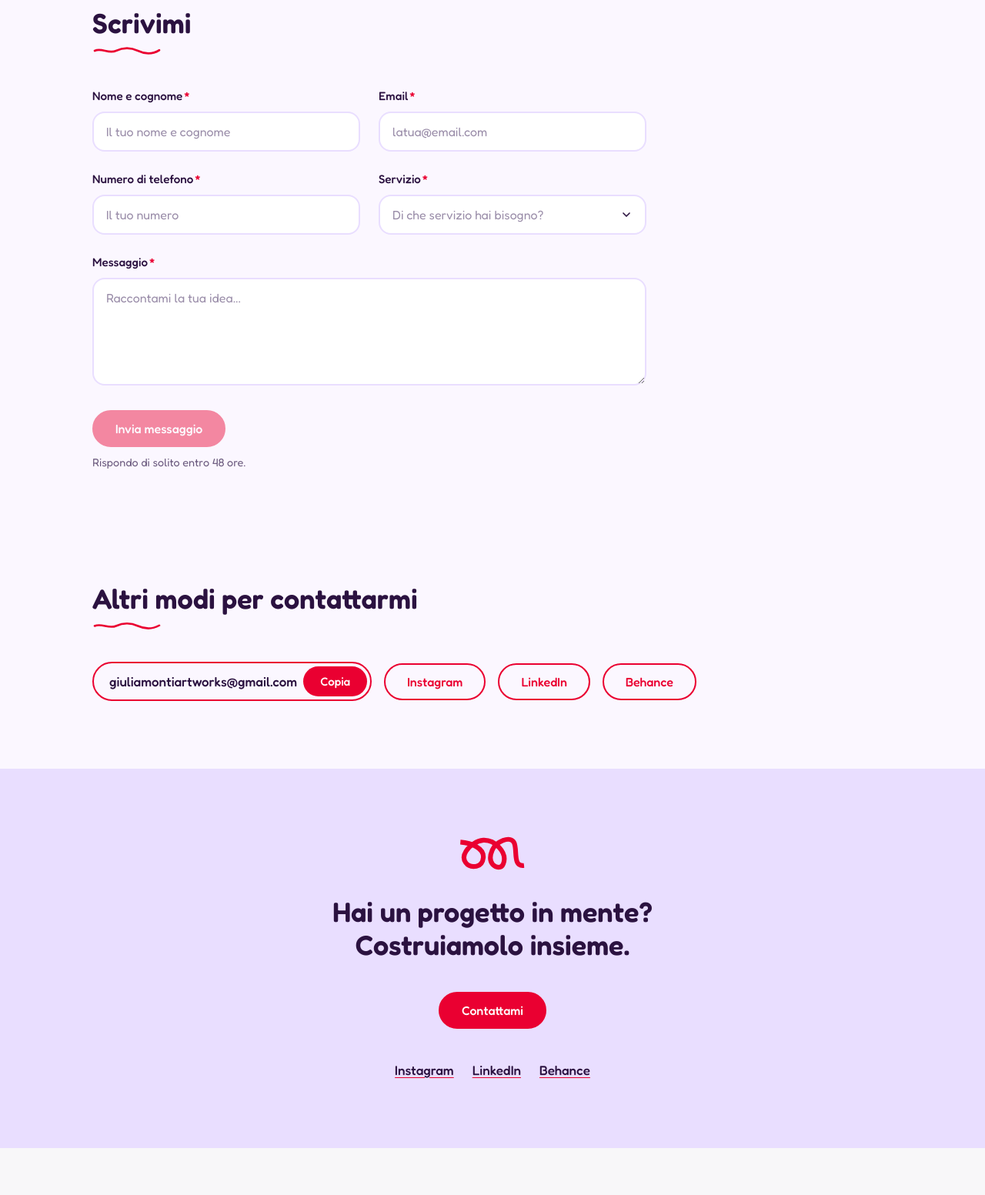
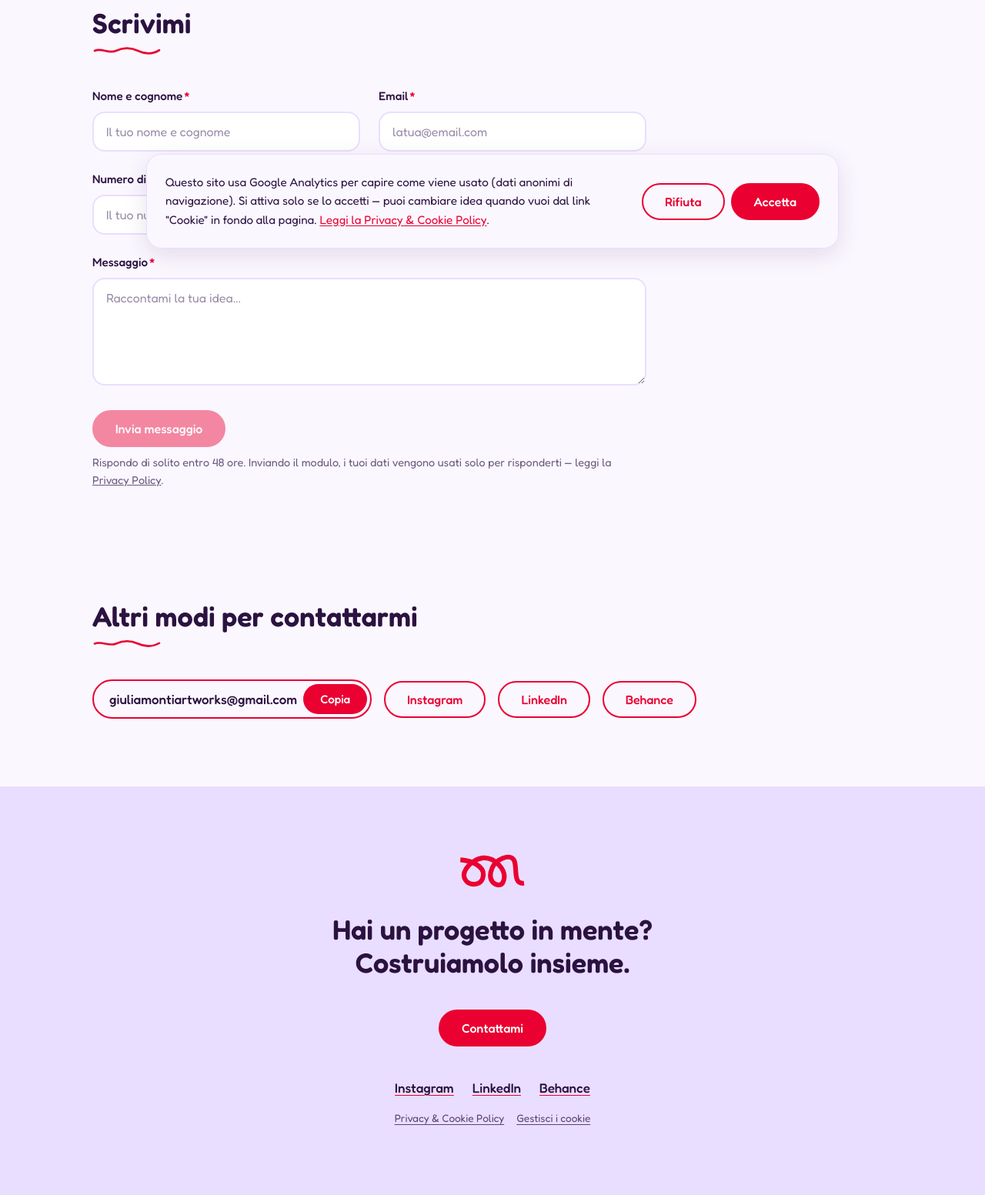
Before and after one commit to giuliamontiartworks-gif/sitoPersonale, a Flask app: page /contatti in a window 1280 px wide. Shown: the part 453-2006 px from the top of the page at 77% size. Before the commit the page ends 1945 px from the top, so only its background shows below. Run offline with Flask 3, Linux system fonts and the light colour scheme; some web fonts are replaced.

Commit message:
Aggiunge banner consenso cookie e pagina Privacy & Cookie Policy

```diff
--- a/app.py
+++ b/app.py
@@ -385,6 +385,12 @@ def grazie():
     return render_template("grazie.html")
 
 
+@app.route("/privacy")
+def privacy():
+    """Privacy & Cookie Policy: dati raccolti (form Contatti, Google Analytics) e diritti GDPR."""
+    return render_template("privacy.html")
+
+
 @app.route("/robots.txt")
 def robots():
     """
@@ -413,6 +419,7 @@ def sitemap():
         {"loc": url_for("portfolio", _external=True), "priorita": "0.9"},
         {"loc": url_for("chi_sono", _external=True), "priorita": "0.7"},
         {"loc": url_for("contatti", _external=True), "priorita": "0.7"},
+        {"loc": url_for("privacy", _external=True), "priorita": "0.3"},
     ]
     for categoria in elenco_categorie():
         pagine.append({
--- a/static/css/componenti.css
+++ b/static/css/componenti.css
@@ -643,6 +643,93 @@
   font-weight: 500;
 }
 
+/* Riga di link legali (Privacy, gestione cookie): più piccola e discreta
+   rispetto ai social, sotto di loro. */
+.pie-pagina__legale {
+  display: flex;
+  justify-content: center;
+  flex-wrap: wrap;
+  gap: var(--spazio-m);
+  margin-top: var(--spazio-m);
+  font-size: 0.85rem;
+}
+
+.pie-pagina__legale a {
+  color: var(--colore-testo);
+  opacity: 0.75;
+  text-decoration: underline;
+  text-underline-offset: 3px;
+}
+
+.pie-pagina__legale a:hover {
+  opacity: 1;
+}
+
+
+/* ==========================================================================
+   BANNER COOKIE — fissato in fondo allo schermo, sopra tutto il resto.
+   ========================================================================== */
+
+.banner-cookie {
+  position: fixed;
+  left: var(--spazio-l);
+  right: var(--spazio-l);
+  bottom: var(--spazio-l);
+  z-index: 80;
+  display: flex;
+  flex-wrap: wrap;
+  align-items: center;
+  justify-content: space-between;
+  gap: var(--spazio-l);
+  max-width: 900px;
+  margin: 0 auto;
+  padding: var(--spazio-l);
+  background-color: var(--colore-crema);
+  border: 1px solid var(--colore-lilla-chiaro);
+  border-radius: var(--raggio-card);
+  box-shadow: var(--ombra-morbida);
+}
+
+.banner-cookie__testo {
+  flex: 1 1 320px;
+}
+
+.banner-cookie__testo p {
+  margin: 0;
+  color: var(--colore-testo);
+  font-size: 0.95rem;
+}
+
+.banner-cookie__testo a {
+  color: var(--colore-rosso);
+  text-decoration: underline;
+  text-underline-offset: 2px;
+}
+
+.banner-cookie__azioni {
+  display: flex;
+  flex: 0 0 auto;
+  gap: var(--spazio-s);
+}
+
+/* Su schermi piccoli il banner occupa tutta la larghezza, meno margine ai lati. */
+@media (max-width: 600px) {
+  .banner-cookie {
+    left: var(--spazio-s);
+    right: var(--spazio-s);
+    bottom: var(--spazio-s);
+    padding: var(--spazio-m);
+  }
+
+  .banner-cookie__azioni {
+    width: 100%;
+  }
+
+  .banner-cookie__azioni .bottone {
+    flex: 1 1 0;
+  }
+}
+
 
 /* ==========================================================================
    FORM — campi testo, textarea, e dropdown custom "Servizio".
--- /dev/null
+++ b/static/js/cookie-consent.js
@@ -0,0 +1,107 @@
+/* =========================================================================
+   cookie-consent.js — banner cookie + attivazione di Google Analytics.
+
+   Regola importante per la privacy: Google Analytics NON deve mai partire
+   prima che il visitatore abbia accettato. Per questo il tag gtag.js non è
+   più in base.html: viene aggiunto alla pagina SOLO da questo script, solo
+   dopo un click su "Accetta" (o subito, se aveva già accettato in passato).
+
+   La scelta viene ricordata nel browser (localStorage), non sul server:
+   nessun dato del visitatore arriva a noi prima del consenso.
+   ========================================================================= */
+
+(function () {
+  "use strict";
+
+  var ID_GOOGLE_ANALYTICS = "G-Z60DQ3VLJF";
+  var CHIAVE_MEMORIA = "consenso-cookie-analytics"; // valori: "concesso" | "rifiutato"
+
+  // ------------------------------------------------------ CARICA GOOGLE ANALYTICS
+  function caricaGoogleAnalytics() {
+    // Se per caso e' gia' stato caricato (es. doppio click), non lo rifacciamo.
+    if (window._gaCaricato) {
+      return;
+    }
+    window._gaCaricato = true;
+
+    var script = document.createElement("script");
+    script.async = true;
+    script.src = "https://www.googletagmanager.com/gtag/js?id=" + ID_GOOGLE_ANALYTICS;
+    document.head.appendChild(script);
+
+    window.dataLayer = window.dataLayer || [];
+    function gtag() {
+      window.dataLayer.push(arguments);
+    }
+    window.gtag = gtag;
+    gtag("js", new Date());
+    // anonymize_ip: l'indirizzo IP del visitatore viene troncato prima di
+    // essere inviato a Google, come raccomandato dal Garante Privacy.
+    gtag("config", ID_GOOGLE_ANALYTICS, { anonymize_ip: true });
+  }
+
+  // ------------------------------------------------------------- LETTURA SCELTA
+  function leggiScelta() {
+    try {
+      return window.localStorage.getItem(CHIAVE_MEMORIA);
+    } catch (errore) {
+      // Se localStorage non e' disponibile (privacy del browser, ecc.) non
+      // ricordiamo nulla: il banner ricomparira' ad ogni visita, ma il sito
+      // continua a funzionare.
+      return null;
+    }
+  }
+
+  function salvaScelta(valore) {
+    try {
+      window.localStorage.setItem(CHIAVE_MEMORIA, valore);
+    } catch (errore) {
+      /* non blocchiamo il sito se non si puo' salvare */
+    }
+  }
+
+  // Scelta gia' fatta in passato: applichiamola subito, senza banner.
+  var sceltaSalvata = leggiScelta();
+  if (sceltaSalvata === "concesso") {
+    caricaGoogleAnalytics();
+  }
+
+  // -------------------------------------------------------------------- BANNER
+  var banner = document.querySelector("[data-banner-cookie]");
+  if (!banner) {
+    return;
+  }
+
+  // Nessuna scelta salvata: mostriamo il banner e aspettiamo un click.
+  if (!sceltaSalvata) {
+    banner.hidden = false;
+  }
+
+  var bottoneAccetta = banner.querySelector(".js-cookie-accetta");
+  var bottoneRifiuta = banner.querySelector(".js-cookie-rifiuta");
+
+  if (bottoneAccetta) {
+    bottoneAccetta.addEventListener("click", function () {
+      salvaScelta("concesso");
+      caricaGoogleAnalytics();
+      banner.hidden = true;
+    });
+  }
+
+  if (bottoneRifiuta) {
+    bottoneRifiuta.addEventListener("click", function () {
+      salvaScelta("rifiutato");
+      banner.hidden = true;
+    });
+  }
+
+  // Link "Cookie" nel footer: permette di riaprire il banner per cambiare
+  // idea in qualsiasi momento (vedi partials/footer.html).
+  var linkRiapri = document.querySelector("[data-riapri-banner-cookie]");
+  if (linkRiapri) {
+    linkRiapri.addEventListener("click", function (evento) {
+      evento.preventDefault();
+      banner.hidden = false;
+    });
+  }
+})();
--- a/templates/base.html
+++ b/templates/base.html
@@ -10,15 +10,10 @@
 <!DOCTYPE html>
 <html lang="it">
 <head>
-  <!-- Google tag (gtag.js) -->
-  <script async src="https://www.googletagmanager.com/gtag/js?id=G-Z60DQ3VLJF"></script>
-  <script>
-    window.dataLayer = window.dataLayer || [];
-    function gtag(){dataLayer.push(arguments);}
-    gtag('js', new Date());
-
-    gtag('config', 'G-Z60DQ3VLJF');
-  </script>
+  {# Google Analytics NON si carica più qui in automatico: parte solo dopo
+     che il visitatore ha accettato dal banner cookie (vedi
+     static/js/cookie-consent.js e partials/banner_cookie.html). E' quello
+     che la normativa privacy italiana richiede per i cookie di statistica. #}
 
   <meta charset="utf-8">
   <meta name="viewport" content="width=device-width, initial-scale=1">
@@ -57,6 +52,9 @@
   {% include "partials/popup_certificazione.html" %}
   {% include "partials/toast.html" %}
 
+  {# Banner cookie: presente in ogni pagina, nascosto finché serve (vedi cookie-consent.js). #}
+  {% include "partials/banner_cookie.html" %}
+
   {# --- JavaScript del sito (vanilla, nessuna libreria) --- #}
   <script src="{{ url_for('static', filename='js/menu-mobile.js') }}"></script>
   <script src="{{ url_for('static', filename='js/tendina-servizio.js') }}"></script>
@@ -66,6 +64,7 @@
   <script src="{{ url_for('static', filename='js/toast-copia.js') }}"></script>
   <script src="{{ url_for('static', filename='js/slideshow-progetto.js') }}"></script>
   <script src="{{ url_for('static', filename='js/carosello-portfolio.js') }}"></script>
+  <script src="{{ url_for('static', filename='js/cookie-consent.js') }}"></script>
   {% block script %}{% endblock %}
 </body>
 </html>
--- a/templates/contatti.html
+++ b/templates/contatti.html
@@ -53,7 +53,11 @@
 
       {{ bottone("Invia messaggio", tipo="submit", variante="primario", classe="js-invia") }}
 
-      <p class="nota-modulo">Rispondo di solito entro 48 ore.</p>
+      <p class="nota-modulo">
+        Rispondo di solito entro 48 ore. Inviando il modulo, i tuoi dati vengono
+        usati solo per risponderti — leggi la
+        <a href="{{ url_for('privacy') }}">Privacy Policy</a>.
+      </p>
     </form>
   </section>
 
--- /dev/null
+++ b/templates/partials/banner_cookie.html
@@ -0,0 +1,22 @@
+{# =========================================================================
+   banner_cookie.html — banner di consenso cookie (obbligatorio: Google
+   Analytics non deve partire finché il visitatore non clicca "Accetta").
+   Nascosto di default (attributo "hidden"): static/js/cookie-consent.js lo
+   mostra solo se non è ancora stata fatta nessuna scelta.
+   ========================================================================= #}
+{% from "partials/bottone.html" import bottone %}
+
+<div class="banner-cookie" data-banner-cookie hidden role="dialog" aria-live="polite" aria-label="Consenso cookie">
+  <div class="banner-cookie__testo">
+    <p>
+      Questo sito usa Google Analytics per capire come viene usato (dati anonimi
+      di navigazione). Si attiva solo se lo accetti — puoi cambiare idea quando
+      vuoi dal link "Cookie" in fondo alla pagina.
+      <a href="{{ url_for('privacy') }}">Leggi la Privacy &amp; Cookie Policy</a>.
+    </p>
+  </div>
+  <div class="banner-cookie__azioni">
+    {{ bottone("Rifiuta", variante="secondario", classe="js-cookie-rifiuta") }}
+    {{ bottone("Accetta", variante="primario", classe="js-cookie-accetta") }}
+  </div>
+</div>
--- a/templates/partials/footer.html
+++ b/templates/partials/footer.html
@@ -20,4 +20,10 @@
       <a href="{{ rete.url }}" target="_blank" rel="noopener">{{ rete.nome }}</a>
     {% endfor %}
   </nav>
+
+  {# Link legali: Privacy Policy + riapertura del banner cookie (vedi cookie-consent.js). #}
+  <nav class="pie-pagina__legale" aria-label="Informazioni legali">
+    <a href="{{ url_for('privacy') }}">Privacy &amp; Cookie Policy</a>
+    <a href="#" data-riapri-banner-cookie>Gestisci i cookie</a>
+  </nav>
 </footer>
```
Also changed, not shown: templates/privacy.html (added, +91 -0 lines).
